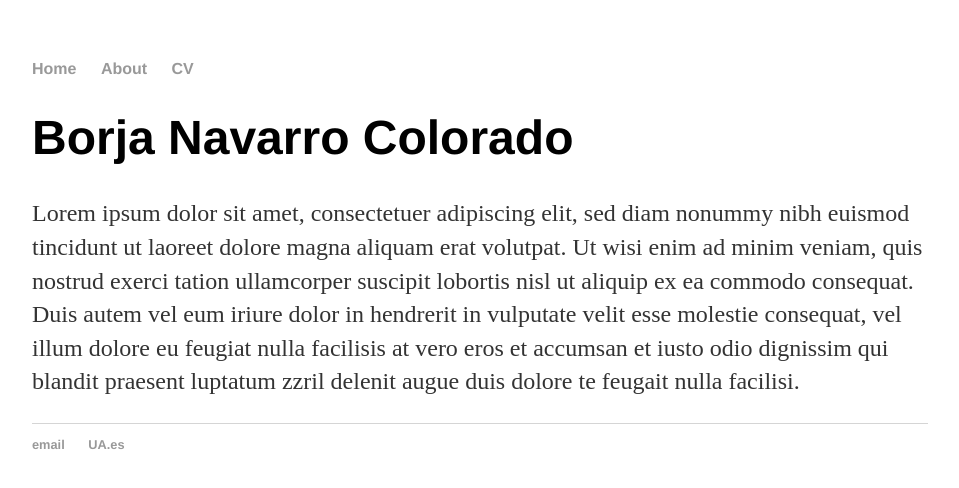
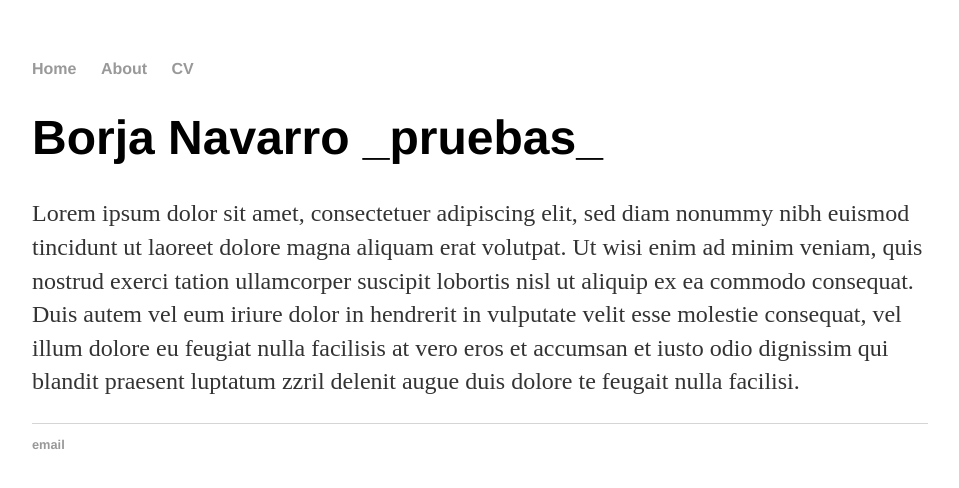
Before and after one commit to bncolorado/bncolorado.github.io, a Jekyll site: the page built from index.html, in a window 1280 px wide. Shown: the top 488 px of the page, without its empty margins (160-1119 px from the left). Built offline with Jekyll 4.4.1, drawn with Linux system fonts in a browser that asks for light colours.

Commit message:
index updated

```diff
--- a/index.html
+++ b/index.html
@@ -1,30 +1,9 @@
-<!DOCTYPE html>
-<html>
-	<head>
-		<title>Borja Navarro Colorado web page</title>
-		<link rel="stylesheet" type="text/css" href="/css/main.css">
-	</head>
-	<body>
-		<nav>
-    		<ul>
-        		<li><a href="/">Home</a></li>
-	        	<li><a href="/about">About</a></li>
-        		<li><a href="/cv">CV</a></li>
-        		<!--<li><a href="/blog">Blog</a></li>-->
-    		</ul>
-		</nav>
-		<div class="container">
-    		<div class="blurb">
-        		<h1>Borja Navarro Colorado</h1>
-				<p>Lorem ipsum dolor sit amet, consectetuer adipiscing elit, sed diam nonummy nibh euismod tincidunt ut laoreet dolore magna aliquam erat volutpat. Ut wisi enim ad minim veniam, quis nostrud exerci tation ullamcorper suscipit lobortis nisl ut aliquip ex ea commodo consequat. Duis autem vel eum iriure dolor in hendrerit in vulputate velit esse molestie consequat, vel illum dolore eu feugiat nulla facilisis at vero eros et accumsan et iusto odio dignissim qui blandit praesent luptatum zzril delenit augue duis dolore te feugait nulla facilisi.
-</p>
-    		</div><!-- /.blurb -->
-		</div><!-- /.container -->
-		<footer>
-    		<ul>
-        		<li><a href="mailto:malito@gcorreo.com">email</a></li>
-        		<li><a href="https://www.ua.es">UA.es</a></li>
-			</ul>
-		</footer>
-	</body>
-</html>
+---
+layout: default
+title: Probando Jekyll en github pages
+---
+
+<div class="blurb">
+	<h1>Borja Navarro _pruebas_</h1>
+	<p>Lorem ipsum dolor sit amet, consectetuer adipiscing elit, sed diam nonummy nibh euismod tincidunt ut laoreet dolore magna aliquam erat volutpat. Ut wisi enim ad minim veniam, quis nostrud exerci tation ullamcorper suscipit lobortis nisl ut aliquip ex ea commodo consequat. Duis autem vel eum iriure dolor in hendrerit in vulputate velit esse molestie consequat, vel illum dolore eu feugiat nulla facilisis at vero eros et accumsan et iusto odio dignissim qui blandit praesent luptatum zzril delenit augue duis dolore te feugait nulla facilisi. </p>
+</div><!-- /.blurb -->
```
